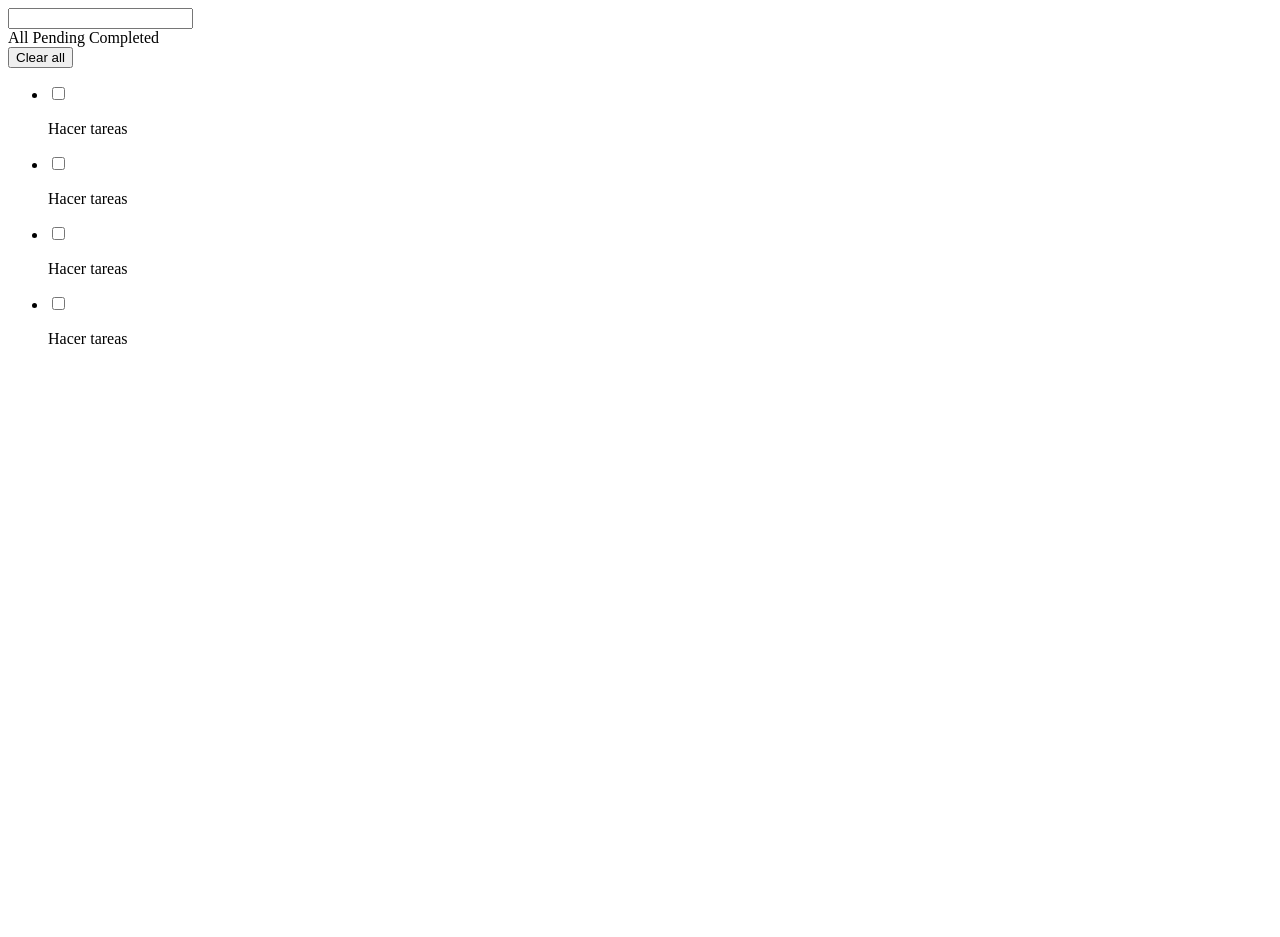
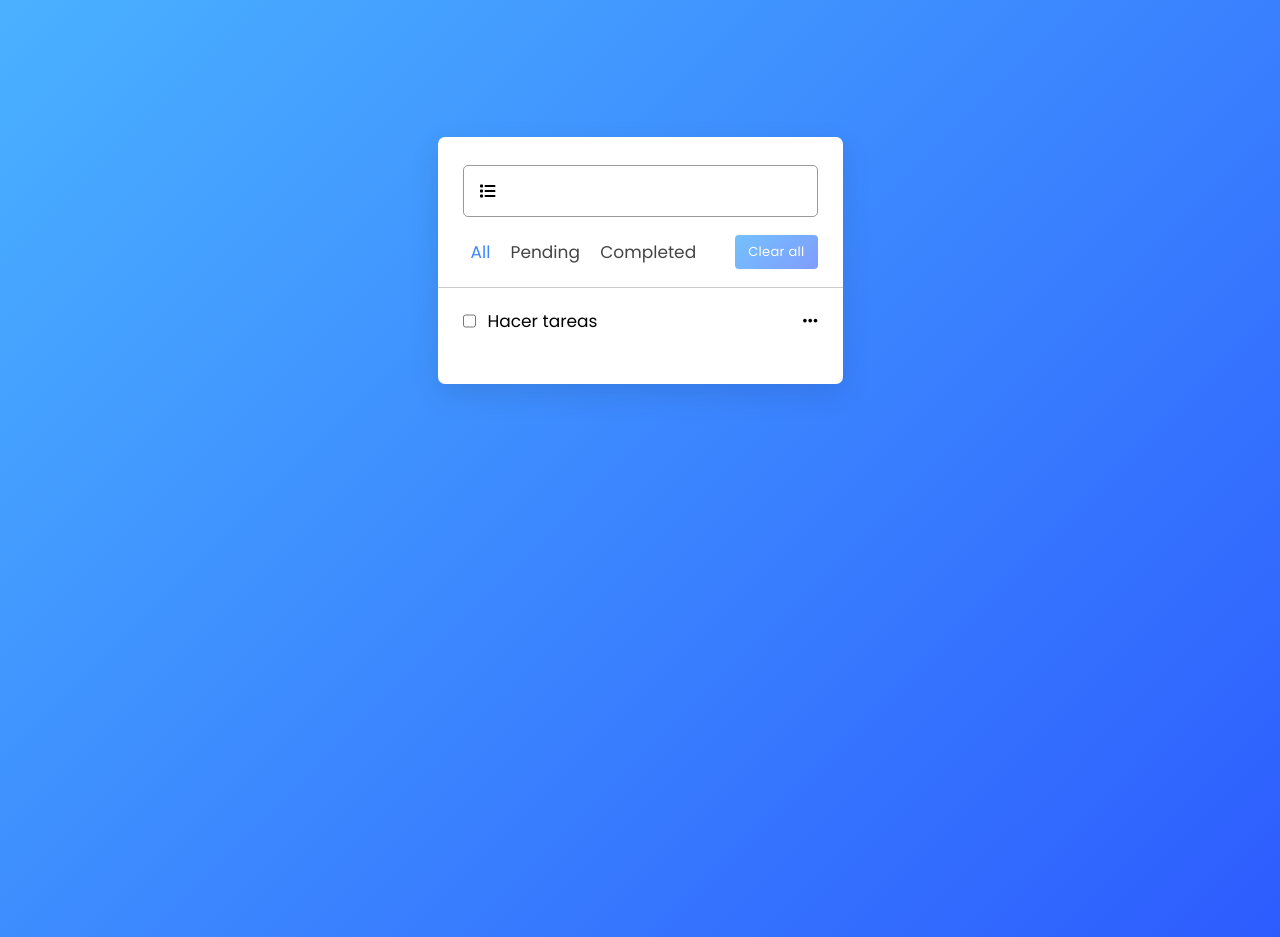
Before and after one commit to patricio-alexander/todoListJS, a plain HTML site: page index.html in a window 1280 px wide. Before the commit the page ends 800 px from the top, so only its background shows below. Drawn offline with Linux system fonts and the light colour scheme.

Commit message:
Estilizado

```diff
--- a/index.html
+++ b/index.html
@@ -1,48 +1,54 @@
 <!DOCTYPE html>
 <html lang="en">
   <head>
-    <meta charset="UTF-8">
-    <meta http-equiv="X-UA-Compatible" content="IE=edge">
-    <meta name="viewport" content="width=device-width, initial-scale=1.0">
+    <meta charset="UTF-8" />
+    <meta http-equiv="X-UA-Compatible" content="IE=edge" />
+    <meta name="viewport" content="width=device-width, initial-scale=1.0" />
+    <link rel="stylesheet" href="style.css" />
+    <link
+      rel="stylesheet"
+      href="https://cdnjs.cloudflare.com/ajax/libs/font-awesome/6.4.0/css/all.min.css"
+      integrity="sha512-iecdLmaskl7CVkqkXNQ/ZH/XLlvWZOJyj7Yy7tcenmpD1ypASozpmT/E0iPtmFIB46ZmdtAc9eNBvH0H/ZpiBw=="
+      crossorigin="anonymous"
+      referrerpolicy="no-referrer"
+    />
     <title>Document</title>
   </head>
   <body>
     <div class="wrapper">
       <div class="task-name-input">
         <!-- icon -->
-            <input type="text">
+        <i class="fa-solid fa-list"></i>
+        <input type="text" />
       </div>
       <div class="controls">
         <div class="filters">
-                <span id="all">All</span>
+          <span id="all" class="active">All</span>
           <span id="pending">Pending</span>
           <span id="conpleted">Completed</span>
         </div>
         <button class="clear-btn">Clear all</button>
       </div>
-        <ul class="tasks-box">
-            <li class="taskt">
-                <label for="1">
-                    <input type="checkbox" id="">
+
+      <ul class="task-box">
+
+
+
+        <li class="task">
+          <label for="3">
+            <input type="checkbox" id="3" />
             <p>Hacer tareas</p>
           </label>
+          <div class="settings">
+            <i class="fa-solid fa-ellipsis"></i>
+            <ul class="task-menu">
+              <li><i class="fa-solid fa-pencil"></i> Edit</li>
+              <li><i class="fa-solid fa-trash"></i> Delete</li>
+            </ul>
+          </div>
         </li>
-            <li class="taskt">
-                <label for="1">
-                    <input type="checkbox" id="1">
-                    <p>Hacer tareas</p>
-                </label>
-            </li><li class="taskt">
-                <label for="1">
-                    <input type="checkbox" id="1">
-                    <p>Hacer tareas</p>
-                </label>
-            </li><li class="taskt">
-                <label for="1">
-                    <input type="checkbox" id="1">
-                    <p>Hacer tareas</p>
-                </label>
-            </li>
+
+
       </ul>
     </div>
   </body>
--- a/style.css
+++ b/style.css
@@ -1,13 +1,173 @@
-@import url('https://fonts.googleapis.com/css2?family=Poppins:wght@400;500;600;700&display=swap');
-*{
+@import url("https://fonts.googleapis.com/css2?family=Poppins:wght@400;500;600;700&display=swap");
+* {
   margin: 0;
   padding: 0;
   box-sizing: border-box;
-  font-family: 'Poppins', sans-serif;
+  font-family: "Poppins", sans-serif;
 }
-body{
+body {
   width: 100%;
   height: 100vh;
   overflow: hidden;
-  background: linear-gradient(135deg, #4AB1FF, #2D5CFE);
+  background: linear-gradient(135deg, #4ab1ff, #2d5cfe);
 }
+
+.wrapper {
+  max-width: 405px;
+  padding: 28px 0 30px;
+  margin: 137px auto;
+  background: #fff;
+  border-radius: 7px;
+  box-shadow: 0 10px 30px rgba(0, 0, 0, 0.1);
+}
+
+.task-name-input i {
+  top: 50%;
+  position: absolute;
+  transform: translate(17px, -50%);
+}
+
+.task-name-input {
+  height: 52px;
+  padding: 0 25px;
+  position: relative;
+}
+
+.task-name-input input {
+  height: 100%;
+  width: 100%;
+  outline: none;
+  font-size: 18px;
+  border-radius: 5px;
+  padding: 0 20px 0 53px;
+  border: 1px solid #999;
+}
+
+.task-name-input input:focus,
+.task-name-input input.active {
+  padding-left: 52px;
+  border: 2px solid #3c87ff;
+}
+.task-name-input input::placeholder {
+  color: #bfbfbf;
+}
+
+.controls,
+li {
+  display: flex;
+  align-items: center;
+  justify-content: space-between;
+}
+
+.controls {
+  padding: 18px 25px;
+  border-bottom: 1px solid #ccc;
+}
+.filters span {
+  margin: 0 8px;
+  font-size: 17px;
+  color: #444444;
+  cursor: pointer;
+}
+
+.filters span.active {
+  color: #3c87ff;
+}
+
+.clear-btn {
+  border: none;
+  opacity: 0.6;
+  outline: none;
+  color: #fff;
+  cursor: pointer;
+  font-size: 13px;
+  padding: 7px 13px;
+  border-radius: 4px;
+  letter-spacing: 0.3px;
+  pointer-events: none;
+  background: linear-gradient(135deg, #1798fb 0%, #2d5cfe 100%);
+}
+
+
+
+/* .task-box::-webkit-scrollbar {
+  width: 5px;
+}
+.task-box::-webkit-scrollbar-track {
+  background: #f1f1f1;
+  border-radius: 25px;
+}
+.task-box::-webkit-scrollbar-thumb {
+  background: #e6e6e6;
+  border-radius: 25px;
+} */
+
+.task-box {
+  margin: 20px 25px;
+}
+
+.task-box .task {
+  list-style: none;
+  font-size: 17px;
+  margin-bottom: 18px;
+  padding-bottom: 16px;
+  border-bottom: 1px solid #ccc;
+}
+
+.task-box .task:last-child {
+  margin-bottom: 0;
+  border-bottom: 0;
+  padding-bottom: 0;
+}
+
+.task label {
+  display: flex;
+}
+
+.task label input {
+  /* margin-top: 7px; */
+  margin-right: 12px;
+}
+
+.task .settings {
+  cursor: pointer;
+	position: relative;
+}
+
+.settings .task-menu {
+  position: absolute;
+  border-radius: 5px;
+  background-color: #fff;
+  padding: 5px 0;
+	z-index: 2;
+	bottom: -65px;
+	transform: scale(0);
+	transform-origin: top right;
+	transition: transform 0.2s ease;
+	right: -5px;
+  box-shadow: 0 0 6px rgba(0, 0, 0, 0.15);
+}
+
+.settings:hover .task-menu {
+	transform: scale(1);
+}
+
+.task-menu li {
+  height: 25px;
+  font-size: 16px;
+  margin-bottom: 2px;
+  padding: 17px 15px;
+  justify-content: flex-start;
+}
+
+.task-menu li:last-child {
+  margin-bottom: 0;
+}
+
+.task-menu li:hover {
+  background-color: #e7e7e7;
+}
+
+.task-menu li i {
+  padding-right: 8px;
+}
```
Lines whose indentation alone changed are shown as unchanged.
